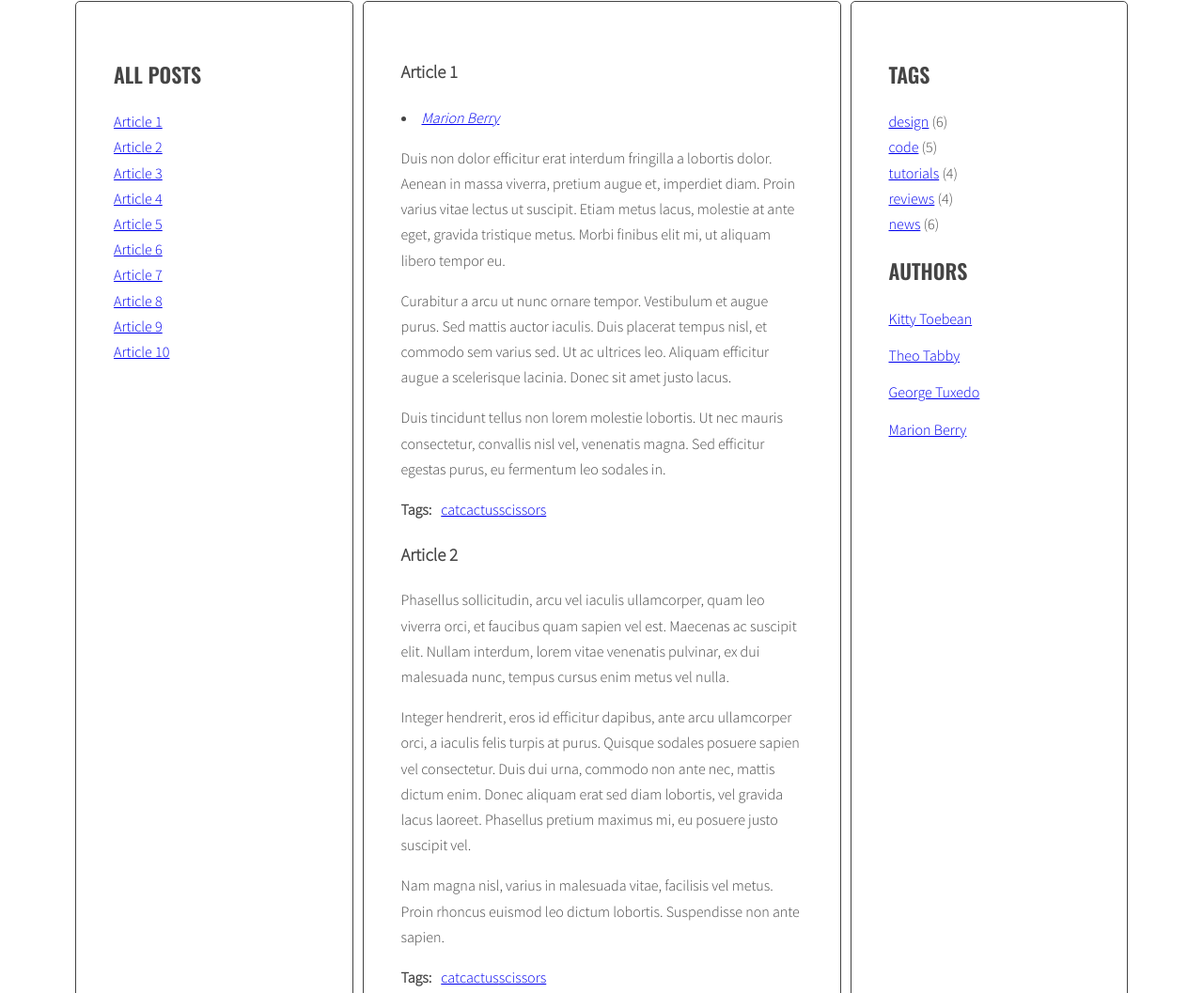
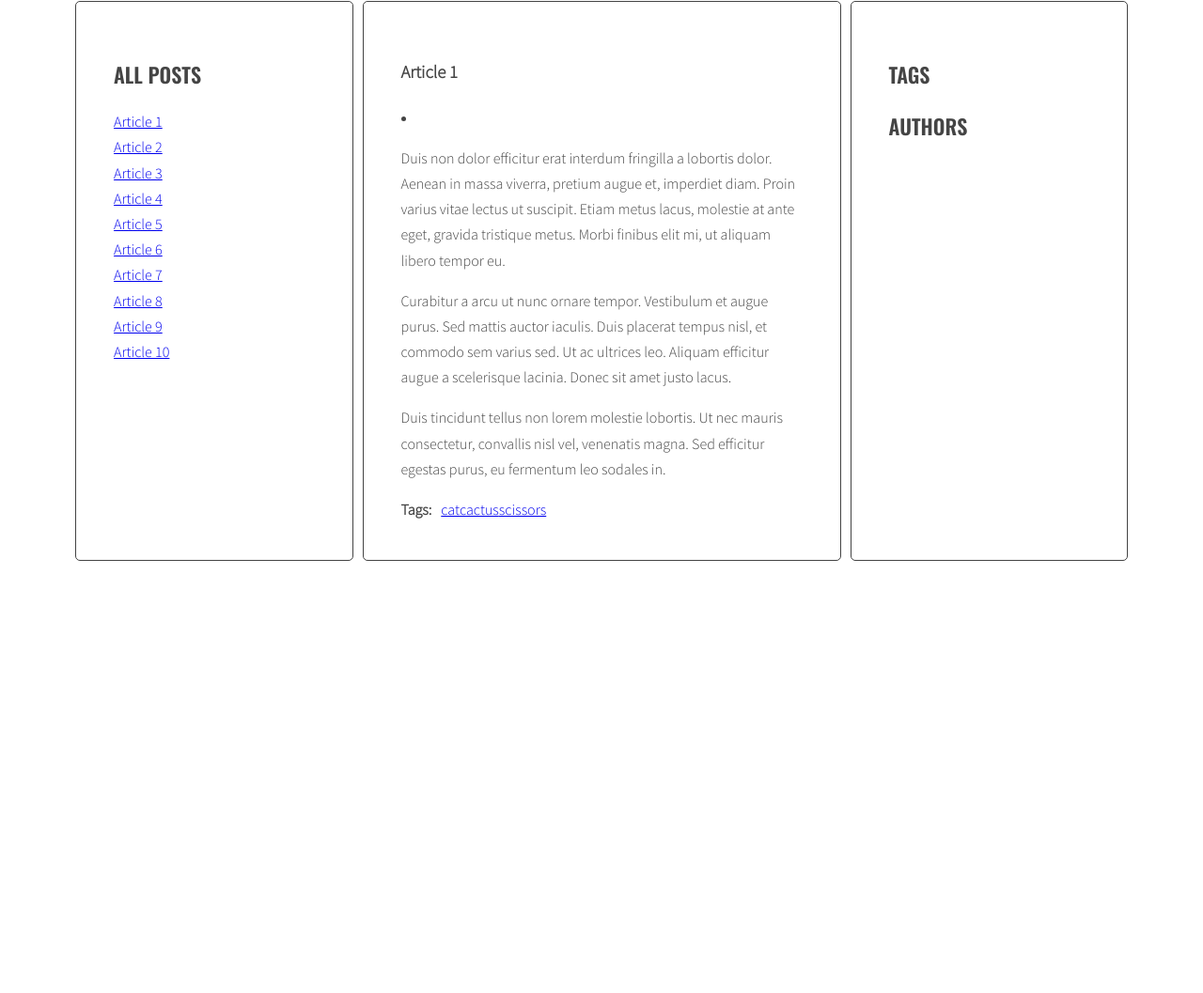
Before and after one commit to PatrykSwiechowski/javascript-blog3, a website: page index.html in a window 1280 px wide. Shown: the part 242-1299 px from the top of the page at 94% size. After the commit the page ends 847 px from the top, so only its background shows below. Drawn offline with nearby package versions, Linux system fonts and the light colour scheme.

Commit message:
Change generateAuthors

```diff
--- a/index.html
+++ b/index.html
@@ -32,9 +32,9 @@
                 </ul>
             </aside>
             <section class="posts">
-                <article class="post active" id="article-1" data-tags="cat cactus scissors">
+                <article class="post active" id="article-1" data-tags="cat cactus scissors" data-author="Marion Berry">
                     <h3 class="post-title">Article 1</h3>
-                    <p class="post-author" data-author="Marion Berry"></p>
+                    <p class="post-author"></p>
                     <div class="post-content">
                         <p>Duis non dolor efficitur erat interdum fringilla a lobortis dolor. Aenean in massa viverra,
                             pretium augue et, imperdiet diam. Proin varius vitae lectus ut suscipit. Etiam metus lacus,
@@ -54,9 +54,9 @@
                         </ul>
                     </div>
                 </article>
-                <article class="post active" id="article-2" data-tags="cat cactus scissors">
+                <article class="post" id="article-2" data-tags="cat cactus scissors" data-author="Theo Tabby">
                     <h3 class="post-title">Article 2</h3>
-                    <p class="post-author" data-author="Theo Tabby"></p>
+                    <p class="post-author"></p>
                     <div class="post-content">
                         <p>Phasellus sollicitudin, arcu vel iaculis ullamcorper, quam leo viverra orci, et faucibus quam
                             sapien vel est. Maecenas ac suscipit elit. Nullam interdum, lorem vitae venenatis pulvinar,
@@ -76,9 +76,9 @@
                         </ul>
                     </div>
                 </article>
-                <article class="post active" id="article-3" data-tags="cat cactus scissors">
+                <article class="post" id="article-3" data-tags="cat cactus scissors" data-author="George Tuxedo">
                     <h3 class="post-title">Article 3</h3>
-                    <p class="post-author" data-author="George Tuxedo"></p>
+                    <p class="post-author"></p>
                     <div class="post-content">
                         <p>Mauris vel pellentesque turpis, ac sodales nisl. Quisque iaculis mi velit, ut convallis
                             tellus accumsan a. Quisque iaculis, nisi et dignissim tincidunt, nisl eros euismod nulla,
@@ -95,9 +95,9 @@
                         </ul>
                     </div>
                 </article>
-                <article class="post active" id="article-4" data-tags="cat cactus scissors">
+                <article class="post" id="article-4" data-tags="cat cactus scissors" data-author="Kitty Toebean">
                     <h3 class="post-title">Article 4</h3>
-                    <p class="post-author" data-author="Kitty Toebean"></p>
+                    <p class="post-author"></p>
                     <div class="post-content">
                         <p>Morbi vel cursus nulla, vel varius mauris. Suspendisse sed elit sit amet risus faucibus
                             vestibulum ut sit amet purus. Donec orci est, condimentum ut quam quis, scelerisque
@@ -116,9 +116,9 @@
                         </ul>
                     </div>
                 </article>
-                <article class="post active" id="article-5" data-tags="cat cactus scissors">
+                <article class="post" id="article-5" data-tags="cat cactus scissors" data-author="Marion Berry">
                     <h3 class="post-title">Article 5</h3>
-                    <p class="post-author" data-author="Marion Berry"></p>
+                    <p class="post-author"></p>
                     <div class="post-content">
                         <p>Suspendisse sem eros, euismod condimentum arcu ac, consequat fermentum orci. Nam convallis
                             lacus nec interdum vestibulum. Vestibulum luctus, quam eu tristique ornare, lorem nibh
@@ -136,9 +136,9 @@
                         </ul>
                     </div>
                 </article>
-                <article class="post" id="article-6" data-tags="sushi kebab buritto">
+                <article class="post" id="article-6" data-tags="sushi kebab buritto" data-author="George Tuxedo">
                     <h3 class="post-title">Article 6</h3>
-                    <p class="post-author" data-author="George Tuxedo"></p>
+                    <p class="post-author"></p>
                     <div class="post-content">
                         <p>Donec posuere iaculis ante sed hendrerit. Lorem ipsum dolor sit amet, consectetur adipiscing
                             elit. Quisque hendrerit neque nec urna tincidunt, quis vehicula dui vulputate. Morbi est
@@ -158,9 +158,9 @@
                         </ul>
                     </div>
                 </article>
-                <article class="post" id="article-7" data-tags="sushi kebab buritto">
+                <article class="post" id="article-7" data-tags="sushi kebab buritto" data-author="Kitty Toebean">
                     <h3 class="post-title">Article 7</h3>
-                    <p class="post-author"data-author="Kitty Toebean"></p>
+                    <p class="post-author"></p>
                     <div class="post-content">
                         <p>Donec eleifend mauris ac nisl fermentum, ac fermentum turpis dignissim. Aliquam diam nisl,
                             imperdiet a varius eget, lobortis sed nisi. Nullam suscipit ipsum sed magna blandit, sed
@@ -179,9 +179,9 @@
                         </ul>
                     </div>
                 </article>
-                <article class="post" id="article-8" data-tags="cola fanta sprite">
+                <article class="post" id="article-8" data-tags="cola fanta sprite" data-author="Theo Tabby">
                     <h3 class="post-title">Article 8</h3>
-                    <p class="post-author"data-author="Theo Tabby"></p>
+                    <p class="post-author"></p>
                     <div class="post-content">
                         <p>Praesent quis imperdiet erat. Curabitur tempor sapien a interdum malesuada. Proin libero
                             erat, sagittis a sollicitudin eget, pulvinar nec risus. Cras et suscipit sem.</p>
@@ -200,9 +200,9 @@
                         </ul>
                     </div>
                 </article>
-                <article class="post" id="article-9" data-tags="cola fanta sprite">
+                <article class="post" id="article-9" data-tags="cola fanta sprite" data-author="Marion Berry">
                     <h3 class="post-title">Article 9</h3>
-                    <p class="post-author" data-author="Marion Berry"></p>
+                    <p class="post-author"></p>
                     <div class="post-content">
                         <p>Tam et facilisis purus. Donec vulputate est quis lobortis posuere. Nunc vitae lorem ut odio
                             faucibus pulvinar nec in justo. Ut ut ante ac tellus ornare tempus. Nunc maximus, tortor et
@@ -221,9 +221,9 @@
                         </ul>
                     </div>
                 </article>
-                <article class="post" id="article-10" data-tags="messi ronaldo ronaldinho">
+                <article class="post" id="article-10" data-tags="messi ronaldo ronaldinho" data-author="George Tuxedo">
                     <h3 class="post-title">Article 10</h3>
-                    <p class="post-author" data-author="George Tuxedo">by George Tuxedo</p>
+                    <p class="post-author">by George Tuxedo</p>
                     <div class="post-content">
                         <p>Aliquam erat volutpat. Ut non eleifend lectus. Donec suscipit tellus tempor, ornare dui id,
                             hendrerit neque. Phasellus lacinia laoreet dui in luctus. Sed hendrerit, magna sit amet
@@ -249,34 +249,9 @@
             <aside class="sidebar">
                 <h2 class="section-title">Tags</h2>
                 <ul class="list tags">
-                    <li><a href="#">design</a> <span>(6)</span></li>
-                    <li><a href="#">code</a> <span>(5)</span></li>
-                    <li><a href="#">tutorials</a> <span>(4)</span></li>
-                    <li><a href="#">reviews</a> <span>(4)</span></li>
-                    <li><a href="#">news</a> <span>(6)</span></li>
                 </ul>
                 <h2 class="section-title">Authors</h2>
                 <ul class="list authors">
-                    <li>
-                        <a href="#">
-                            <span class="author-name">Kitty Toebean</span>
-                        </a>
-                    </li>
-                    <li>
-                        <a href="#">
-                            <span class="author-name">Theo Tabby</span>
-                        </a>
-                    </li>
-                    <li>
-                        <a href="#">
-                            <span class="author-name">George Tuxedo</span>
-                        </a>
-                    </li>
-                    <li>
-                        <a href="#">
-                            <span class="author-name">Marion Berry</span>
-                        </a>
-                    </li>
                 </ul>
             </aside>
         </main>
--- a/js/script.js
+++ b/js/script.js
@@ -230,14 +230,13 @@ function generateAuthors() {
   for (let article of articles) {
     const wrapperAuthorTag = article.querySelector(optArticleAuthorSelector);
     console.log(wrapperAuthorTag);
-    const dataAuthor = wrapperAuthorTag.getAttribute('data-author');
+    const dataAuthor = article.getAttribute('data-author');
     console.log(dataAuthor);
-    const tagHTML = wrapperAuthorTag.querySelectorAll = '<li><a href= #author-' + dataAuthor + '>' + dataAuthor + '</a></li>';
-    wrapperAuthorTag.innerHTML = tagHTML;
-    console.log(tagHTML);
+    const authorHTML = wrapperAuthorTag.querySelectorAll = '<li><a href= "#author-' + dataAuthor + '>' + dataAuthor + '"</a></li>';
+    wrapperAuthorTag.innerHTML = authorHTML;
+    console.log(authorHTML);
 
   }
-
 
 }
 
```
